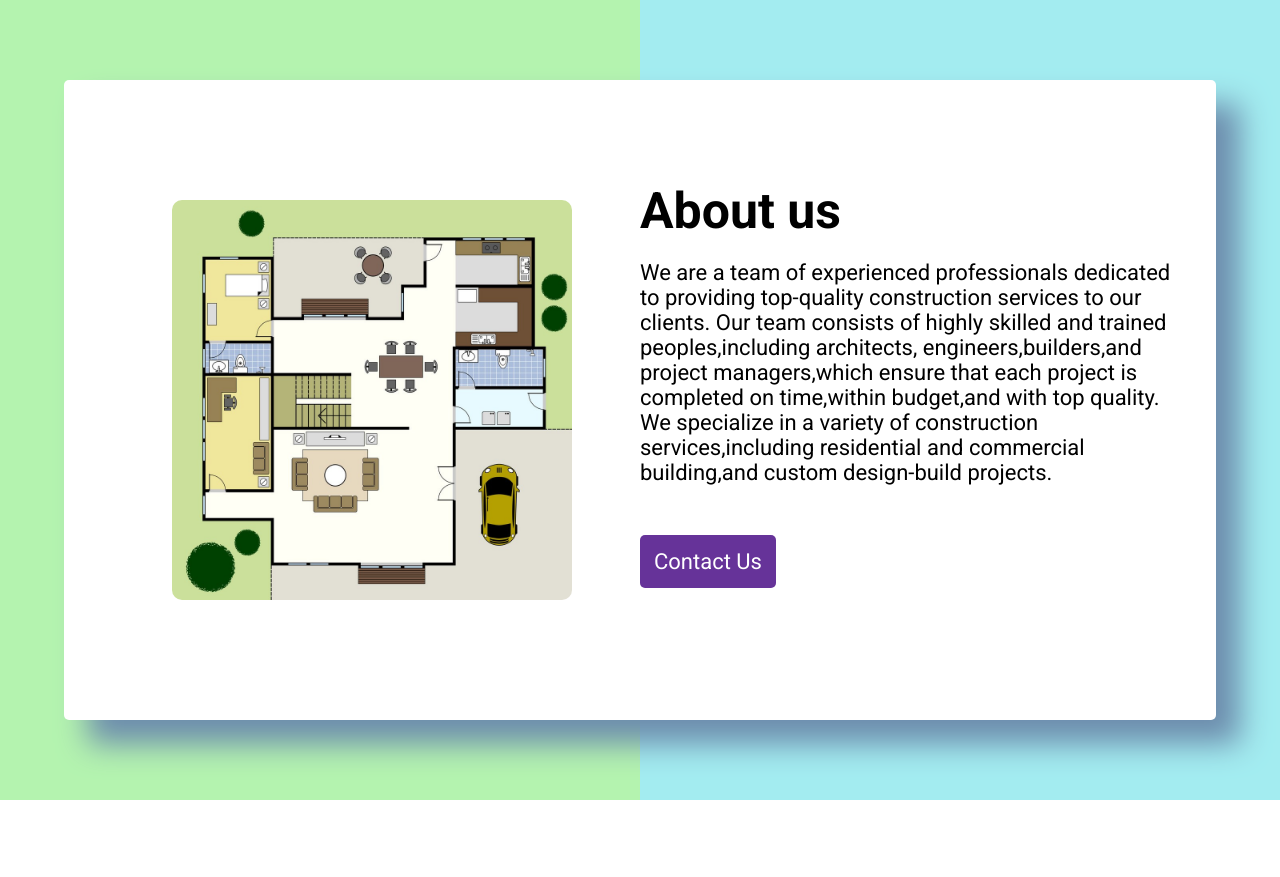
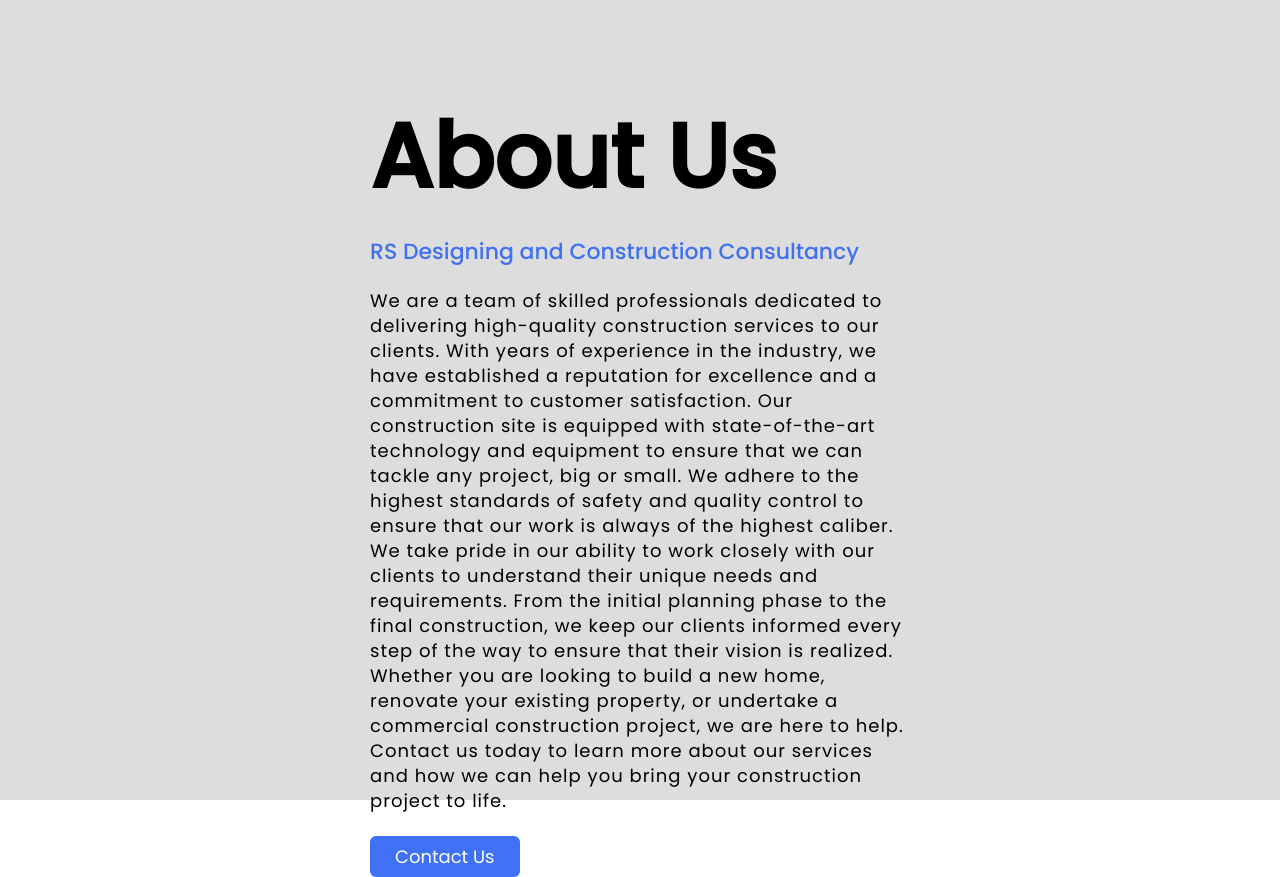
Before and after one commit to prince10o/Contruction-site, a website: page about1.html in a window 1280 px wide. Before the commit the page ends 800 px from the top, so only its background shows below. Drawn offline with Linux system fonts and the light colour scheme.

Commit message:
push the changes

```diff
--- a/about1.css
+++ b/about1.css
@@ -1,101 +1,128 @@
-@import url('https://fonts.googleapis.com/css2?family=Roboto:wght@300;400;500;700&display=swap');
+@import url('https://fonts.googleapis.com/css2?family=Poppins:wght@200;300;400;500&display=swap');
 *{
-    padding: 0;
-    margin: 0;
-    box-sizing: border-box;
-    font-family: 'Roboto', sans-serif;
+  margin: 0;
+  padding: 0;
+  box-sizing: border-box;
+  font-family: 'Poppins', sans-serif;
 }
-.wrapper{
-    position: relative;
-    display: flex;
-    justify-content: center;
-    align-items: center;
+.about-us{
+  height: 100vh;
+  width: 100%;
+  padding: 90px 0;
+  background: #ddd;
 }
-.background-container{
-    width: 100%;
-    min-height: 100vh;
-    display: flex;
+.pic{
+  height: auto;
+  width:  302px;
 }
-.bg-1{
-    flex: 1;
-    background-color: rgb(180, 243, 175);
+.about{
+  width: 1130px;
+  max-width: 85%;
+  margin: 0 auto;
+  display: flex;
+  align-items: center;
+  justify-content: space-around;
 }
-.bg-2{
-    flex: 1;
-    background-color: rgb(163, 236, 240);
+.text{
+  width: 540px;
 }
-.about-container{
-    width: 85%;
-    min-height: 80vh;
-    position: absolute;
-    background-color: white;
-    box-shadow: 24px 24px 30px #6d8dad;
-    display: flex;
-    justify-content: center;
-    align-items: center;
-    padding: 20px 40px;
-    border-radius: 5px;
+.text h2{
+  font-size: 90px;
+  font-weight: 600;
+  margin-bottom: 10px;
+
 }
-.image-container{
-    flex: 1;
-    display: flex;
-    justify-content: center;
-    align-items: center;
+.text h5{
+  font-size: 22px;
+  font-weight: 500;
+  margin-bottom: 20px;
 }
-.image-container img {
-    width: 500px;
-    height: 500px;
-    margin: 20px;
-    border-radius: 10px;
+span{
+  color: #4070f4;
 }
-.text-container{
-    flex: 1;
-    display: flex;
-    justify-content: center;
-    align-items: flex-start;
-    flex-direction: column;
-    font-size: 22px;
+.text p{
+  font-size: 18px;
+  line-height: 25px;
+  letter-spacing: 1px;
 }
-.text-container h1{
-    font-size: 70px;
-    padding: 20px 0px;
+.data{
+  margin-top: 30px;
 }
-.text-container a{
-    text-decoration: none;
-    padding: 12px;
-    margin: 50px 0px;
-    background-color: rebeccapurple;
-    border: 2px solid transparent;
-    color: white;
-    border-radius: 5px;
-    transition: .3s all ease;
+.hire{
+  font-size: 18px;
+  background: #4070f4;
+  color: #fff;
+  text-decoration: none;
+  border: none;
+  padding: 8px 25px;
+  border-radius: 6px;
+  transition: 0.5s;
 }
-.text-container a:hover{
-    background-color: transparent;
-    color: black;
-    border: 2px solid rebeccapurple;
+.hire:hover{
+  background: #000;
+  border: 1px solid #4070f4;
 }
-@media screen and (max-width: 1600px){
-    .about-container{
-        width: 90%;
-    }
-    .image-container img{
-        width: 400px;
-        height: 400px;
-    }
-    .text-container h1{
-        font-size: 50px;
-    }
+@import url('https://fonts.googleapis.com/css2?family=Poppins:wght@200;300;400;500&display=swap');
+*{
+  margin: 0;
+  padding: 0;
+  box-sizing: border-box;
+  font-family: 'Poppins', sans-serif;
 }
-@media screen and (max-width: 1100px){
-    .about-container{
-        flex-direction: column;
-    }
-    .image-container img{
-        width: 300px;
-        height: 300px;
-    }
-    .text-container {
-        align-items: center;
-    }
+.about-us{
+  height: 100vh;
+  width: 100%;
+  padding: 90px 0;
+  background: #ddd;
 }
+.pic{
+  height: auto;
+  width:  302px;
+}
+.about{
+  width: 1130px;
+  max-width: 85%;
+  margin: 0 auto;
+  display: flex;
+  align-items: center;
+  justify-content: space-around;
+}
+.text{
+  width: 540px;
+}
+.text h2{
+  font-size: 90px;
+  font-weight: 600;
+  margin-bottom: 10px;
+
+}
+.text h5{
+  font-size: 22px;
+  font-weight: 500;
+  margin-bottom: 20px;
+}
+span{
+  color: #4070f4;
+}
+.text p{
+  font-size: 18px;
+  line-height: 25px;
+  letter-spacing: 1px;
+}
+.data{
+  margin-top: 30px;
+}
+.hire{
+  font-size: 18px;
+  background: #4070f4;
+  color: #fff;
+  text-decoration: none;
+  border: none;
+  padding: 8px 25px;
+  border-radius: 6px;
+  transition: 0.5s;
+}
+.hire:hover{
+  background: #000;
+  border: 1px solid #4070f4;
+}
--- a/about1.html
+++ b/about1.html
@@ -1,44 +1,44 @@
 <!DOCTYPE html>
+<!---Coding By CoderGirl!--->
 <html lang="en">
   <head>
     <meta charset="UTF-8" />
-    <meta http-equiv="X-UA-Compatible" content="IE=edge" />
     <meta name="viewport" content="width=device-width, initial-scale=1.0" />
+    <meta http-equiv="X-UA-Compatible" content="ie=edge" />
+    <!--<title> An About Us Page | CoderGirl </title>-->
+    <!---Custom Css File!--->
     <link rel="stylesheet" href="about1.css" />
-    <title>About</title>
   </head>
   <body>
-    <div class="wrapper">
-      <div class="background-container">
-        <div class="bg-1"></div>
-        <div class="bg-2"></div>
-      </div>
-      <div class="about-container">
-        <div class="image-container">
-          <img src="assets/design1.jpg" alt="" />
-        </div>
-
-        <div class="text-container">
-          <h1>About us</h1>
+    <section class="about-us">
+      <div class="about">
+        <!--<img src="girl.png" class="pic">-->
+        <div class="text">
+          <h2>About Us</h2>
+          <h5><span>RS Designing and Construction Consultancy </span></h5>
           <p>
-            We are a team of experienced professionals dedicated to providing
-            top-quality construction services to our clients. Our team consists
-            of highly skilled and trained peoples,including architects,
-            engineers,builders,and project managers,which ensure that each
-            project is completed on time,within budget,and with top quality. We
-            specialize in a variety of construction services,including
-            residential and commercial building,and custom design-build
-            projects.
-            <!-- experience to bring your vision to life.<br />&nbsp;&nbsp;&nbsp;&nbsp;&nbsp;&nbsp;&nbsp;&nbsp;&nbsp;&nbsp;&nbsp;&nbsp;&nbsp;&nbsp;&nbsp;&nbsp;&nbsp;&nbsp;&nbsp;&nbsp;&nbsp;&nbsp;&nbsp;&nbsp;&nbsp;&nbsp;&nbsp;&nbsp;&nbsp;&nbsp;&nbsp;&nbsp;&nbsp;&nbsp;&nbsp;&nbsp;&nbsp;&nbsp;&nbsp;&nbsp;&nbsp;&nbsp;&nbsp;&nbsp;&nbsp;&nbsp;&nbsp;&nbsp;&nbsp;&nbsp;&nbsp;&nbsp;&nbsp;&nbsp;&nbsp;&nbsp;&nbsp;&nbsp;&nbsp;&nbsp;&nbsp;&nbsp;&nbsp;&nbsp;&nbsp;&nbsp;&nbsp;&nbsp;&nbsp;&nbsp;&nbsp;&nbsp;&nbsp;&nbsp;&nbsp;&nbsp;&nbsp;&nbsp;&nbsp;&nbsp;&nbsp;&nbsp;&nbsp;&nbsp;&nbsp;&nbsp;&nbsp;&nbsp;&nbsp;&nbsp;&nbsp;&nbsp;&nbsp;&nbsp;&nbsp;&nbsp;&nbsp;&nbsp;&nbsp;&nbsp;&nbsp;&nbsp;&nbsp;&nbsp;&nbsp;&nbsp;&nbsp;&nbsp;&nbsp;&nbsp;&nbsp;&nbsp;&nbsp;&nbsp;&nbsp;&nbsp;&nbsp;
-            <span style="color: rgb(183, 0, 255)"> <b>Regards</b><br /></span>
-            &nbsp;&nbsp;&nbsp;&nbsp;&nbsp;&nbsp;&nbsp;&nbsp;&nbsp;&nbsp;&nbsp;&nbsp;&nbsp;&nbsp;&nbsp;&nbsp;&nbsp;&nbsp;&nbsp;&nbsp;&nbsp;&nbsp;&nbsp;&nbsp;&nbsp;&nbsp;&nbsp;&nbsp;&nbsp;&nbsp;&nbsp;&nbsp;&nbsp;&nbsp;&nbsp;&nbsp;&nbsp;&nbsp;&nbsp;&nbsp;&nbsp;&nbsp;&nbsp;&nbsp;&nbsp;&nbsp;&nbsp;&nbsp;&nbsp;&nbsp;&nbsp;&nbsp;&nbsp;&nbsp;&nbsp;&nbsp;&nbsp;&nbsp;&nbsp;&nbsp;&nbsp;&nbsp;&nbsp;&nbsp;&nbsp;&nbsp;&nbsp;&nbsp;&nbsp;&nbsp;&nbsp;&nbsp;&nbsp;&nbsp;&nbsp;&nbsp;&nbsp;&nbsp;&nbsp;&nbsp;&nbsp;&nbsp;&nbsp;&nbsp;&nbsp;&nbsp;&nbsp;&nbsp;&nbsp;&nbsp;&nbsp;&nbsp;&nbsp;&nbsp;&nbsp;&nbsp;&nbsp;&nbsp;&nbsp;&nbsp;&nbsp;
-            <span style="color: rgb(183, 0, 255)">
-              <b>CEO-Karanjit Singh</b><br
-            /></span> -->
+            We are a team of skilled professionals dedicated to delivering
+            high-quality construction services to our clients. With years of
+            experience in the industry, we have established a reputation for
+            excellence and a commitment to customer satisfaction. Our
+            construction site is equipped with state-of-the-art technology and
+            equipment to ensure that we can tackle any project, big or small. We
+            adhere to the highest standards of safety and quality control to
+            ensure that our work is always of the highest caliber. We take pride
+            in our ability to work closely with our clients to understand their
+            unique needs and requirements. From the initial planning phase to
+            the final construction, we keep our clients informed every step of
+            the way to ensure that their vision is realized. Whether you are
+            looking to build a new home, renovate your existing property, or
+            undertake a commercial construction project, we are here to help.
+            Contact us today to learn more about our services and how we can
+            help you bring your construction project to life.
           </p>
-          <a href="contact.html">Contact Us</a>
+          <div class="data">
+            <a href="contact.html" class="hire">Contact Us</a>
+          </div>
         </div>
       </div>
-    </div>
+    </section>
   </body>
 </html>
```
Also changed, not shown: assets/bck.jpg (added).
